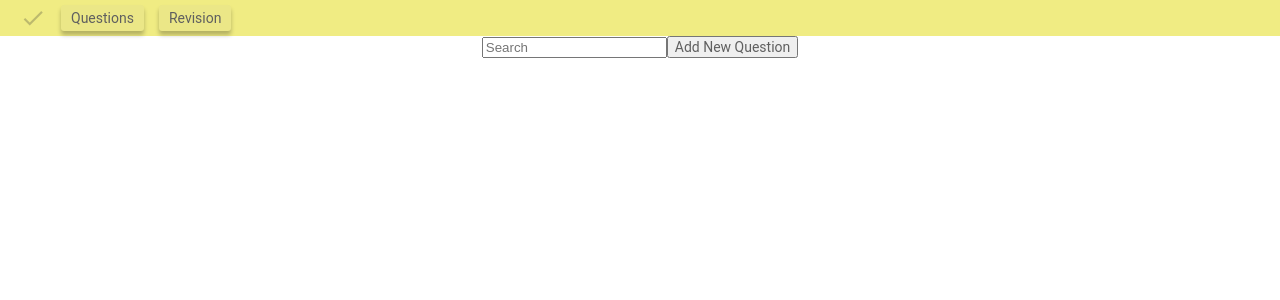
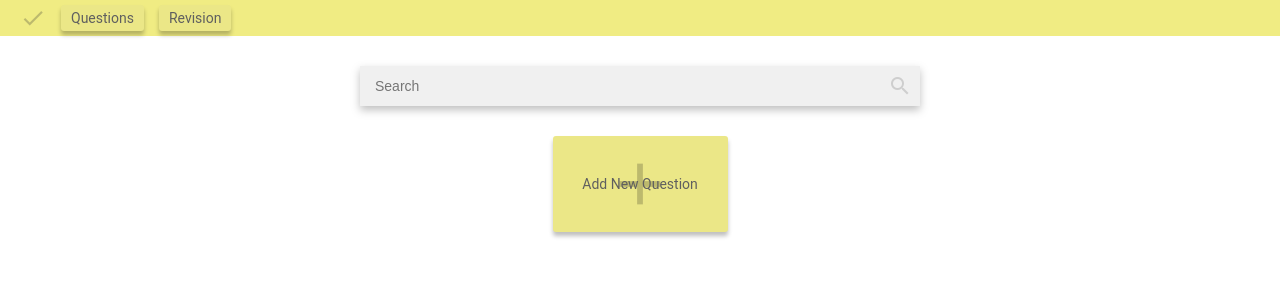
Before and after one commit to nanoblit/examiner, a React (Create React App) app: page /questions/editor in a window 1280 px wide. Shown: the top 300 px of the page. Built offline with nearby package versions, Linux system fonts and the light colour scheme.

Commit message:
Finish Editor page.

```diff
--- a/src/AppStyle.ts
+++ b/src/AppStyle.ts
@@ -3,6 +3,9 @@ import { contentDisplay } from "./styles/values";
 
 const StyledContent = styled.div`
   ${contentDisplay}
+  max-width: 600px;
+  margin: auto;
+  padding: 0 20px;
 `;
 
 export default StyledContent;
--- a/src/components/Questions/Editor.tsx
+++ b/src/components/Questions/Editor.tsx
@@ -4,6 +4,10 @@ import { Link } from "react-router-dom";
 import EditQuestion from "./EditQuestion";
 
 import { useTypedSelector } from "../../reducers";
+import QuestionListElement from "../common/QuestionListElement/QuestionListElement";
+import StyledDiv from "./EditorStyle";
+import Button from "../common/Button/Button";
+import SearchBar from "../common/SearchBar/SearchBar";
 
 const Editor: React.FC = () => {
   const [search, setSearch] = useState("");
@@ -31,21 +35,27 @@ const Editor: React.FC = () => {
         <EditQuestion />
       </Route>
       <Route path={match.path}>
-        <div>
-          <input
-            placeholder="Search"
+        <StyledDiv>
+          <SearchBar
             value={search}
             onChange={(e) => updateSearch(e.target.value)}
           />
           <Link to={`${match.url}/addQuestion`}>
-            <button>Add New Question</button>
+            <Button
+              backgroundIcon="add"
+              width="17.5rem"
+              height="9.6rem"
+              backgroundIconSize="7rem"
+            >
+              Add New Question
+            </Button>
           </Link>
           {questions.map(({ question, id }) => (
-            <Link key={id} to={`${match.url}/${id}`}>
-              <p>{question}</p>
+            <Link className="questionLink" key={id} to={`${match.url}/${id}`}>
+              <QuestionListElement>{question}</QuestionListElement>
             </Link>
           ))}
-        </div>
+        </StyledDiv>
       </Route>
     </Switch>
   );
--- /dev/null
+++ b/src/components/Questions/EditorStyle.ts
@@ -0,0 +1,22 @@
+import styled from "styled-components";
+import { contentDisplay } from "../../styles/values";
+
+const StyledDiv = styled.div`
+  ${contentDisplay};
+
+  > * {
+    margin-top: 3rem;
+  }
+
+  > .questionLink {
+    margin-top: 3rem;
+    width: 100%;
+    text-decoration: none;
+  }
+
+  > .questionLink ~ .questionLink {
+    margin-top: 1.5rem;
+  }
+`;
+
+export default StyledDiv;
--- a/src/components/Questions/Questions.tsx
+++ b/src/components/Questions/Questions.tsx
@@ -8,7 +8,7 @@ import { QuestionsState, isQuestionsState } from "../../actions/types";
 import { setQuestionsAction } from "../../actions";
 import Button from "../common/Button/Button";
 import StyledDiv from "./QuestionsStyle";
-import Dropzone from "../Dropzone/Dropzone";
+import Dropzone from "../common/Dropzone/Dropzone";
 
 
 const Questions: React.FC = () => {
--- a/src/components/Dropzone/Dropzone.tsx
+++ b/src/components/common/Dropzone/Dropzone.tsx
@@ -2,8 +2,8 @@ import React, { useCallback } from "react";
 import { useDispatch } from "react-redux";
 import { useDropzone } from "react-dropzone";
 
-import { isQuestionsState, QuestionsState } from "../../actions/types";
-import { setQuestionsAction } from "../../actions";
+import { isQuestionsState, QuestionsState } from "../../../actions/types";
+import { setQuestionsAction } from "../../../actions";
 import StyledDropzone from "./DropzoneStyle";
 
 const Dropzone: React.FC = () => {
@@ -50,7 +50,7 @@ const Dropzone: React.FC = () => {
       {isDragActive ? (
         <span>Drop the questions file here...</span>
       ) : (
-        <span>Drag and drop here or click to upload questions file</span>
+        <span>Drag and drop here or click to upload the questions file</span>
       )}
     </StyledDropzone>
   );
--- a/src/components/Dropzone/DropzoneStyle.ts
+++ b/src/components/common/Dropzone/DropzoneStyle.ts
@@ -1,6 +1,6 @@
 import styled from "styled-components";
-import { borderRadius, buttonColor, grayColor } from "../../styles/values";
 
+import { borderRadius, grayColor } from "../../../styles/values";
 
 
 const StyledDropzone = styled.div`
--- /dev/null
+++ b/src/components/common/QuestionListElement/QuestionListElement.tsx
@@ -0,0 +1,14 @@
+import React from "react";
+import StyledQuestion from "./QuestionListElementStyle";
+
+type Props = {};
+
+const QuestionListElement: React.FC = ({ children }) => {
+  return (
+    <StyledQuestion>
+      <span>{children}</span>
+    </StyledQuestion>
+  );
+};
+
+export default QuestionListElement;
--- /dev/null
+++ b/src/components/common/QuestionListElement/QuestionListElementStyle.ts
@@ -0,0 +1,28 @@
+import styled from "styled-components";
+
+import { borderRadius, buttonColor, darkButtonColor } from "../../../styles/values";
+
+
+const StyledQuestion = styled.button`
+  display: block;
+  border: none;
+  background: ${buttonColor};
+  box-shadow: 0px 4px 4px rgba(0, 0, 0, 0.25);
+  padding: 5px 10px;
+  border-radius: ${borderRadius};
+  cursor: pointer;
+  width: 100%;
+  text-align: left;
+  text-decoration: none;
+
+  &:hover {
+    background: ${darkButtonColor};
+  }
+
+  span {
+
+  }
+
+`;
+
+export default StyledQuestion;
--- /dev/null
+++ b/src/components/common/SearchBar/SearchBar.tsx
@@ -0,0 +1,19 @@
+import React from "react";
+
+import StyledSearchBar from "./SearchBarStyle";
+
+type Props = {
+  onChange?: (event: React.ChangeEvent<HTMLInputElement>) => void;
+  value?: string;
+};
+
+const SearchBar: React.FC<Props> = ({ onChange, value }) => {
+  return (
+    <StyledSearchBar>
+      <input placeholder="Search" onChange={onChange} value={value}></input>
+      <i className="material-icons">search</i>
+    </StyledSearchBar>
+  );
+};
+
+export default SearchBar;
--- /dev/null
+++ b/src/components/common/SearchBar/SearchBarStyle.ts
@@ -0,0 +1,33 @@
+import styled from "styled-components";
+import { borderRadius, searchBarColor, grayColor } from "../../../styles/values";
+
+const StyledSearchBar = styled.div`
+  position: relative;
+  width: 100%;
+
+  input {
+    font-size: 1.4rem;
+    outline: none;
+    border: ${borderRadius};
+    width: 100%;
+    height: 40px;
+    background-color: ${searchBarColor};
+    padding: 0 4rem 0 1.5rem;
+
+
+    filter: drop-shadow(0px 4px 4px rgba(0, 0, 0, 0.25));
+  }
+  i {
+    width: 4rem;
+    right: 0;
+    top: 0;
+    height: 100%;
+    display: flex;
+    justify-content: center;
+    align-items: center;
+    position: absolute;
+    color: ${grayColor}
+  }
+`;
+
+export default StyledSearchBar;
--- a/src/styles/reset.ts
+++ b/src/styles/reset.ts
@@ -47,6 +47,16 @@ table {
 	border-collapse: collapse;
 	border-spacing: 0;
 }
+
+html {
+  box-sizing: border-box;
+}
+
+*,
+*:before,
+*:after {
+  box-sizing: inherit;
+}
 `
 
 export default reset;
--- a/src/styles/values.ts
+++ b/src/styles/values.ts
@@ -4,6 +4,7 @@ export const darkButtonColor = "#DEDB7F";
 export const fontColor = "#5F5F5F";
 export const logoColor = "#BCB96D";
 export const grayColor = "#CECECE";
+export const searchBarColor = "#F0F0F0";
 
 export const borderRadius = "3px";
 
@@ -11,4 +12,5 @@ export const contentDisplay = `
 display: flex;
 flex-direction: column;
 align-items: center;
+width: 100%;
 `;
```
Also changed, not shown: 1 other file (tests, documents, lock files or other folders).
